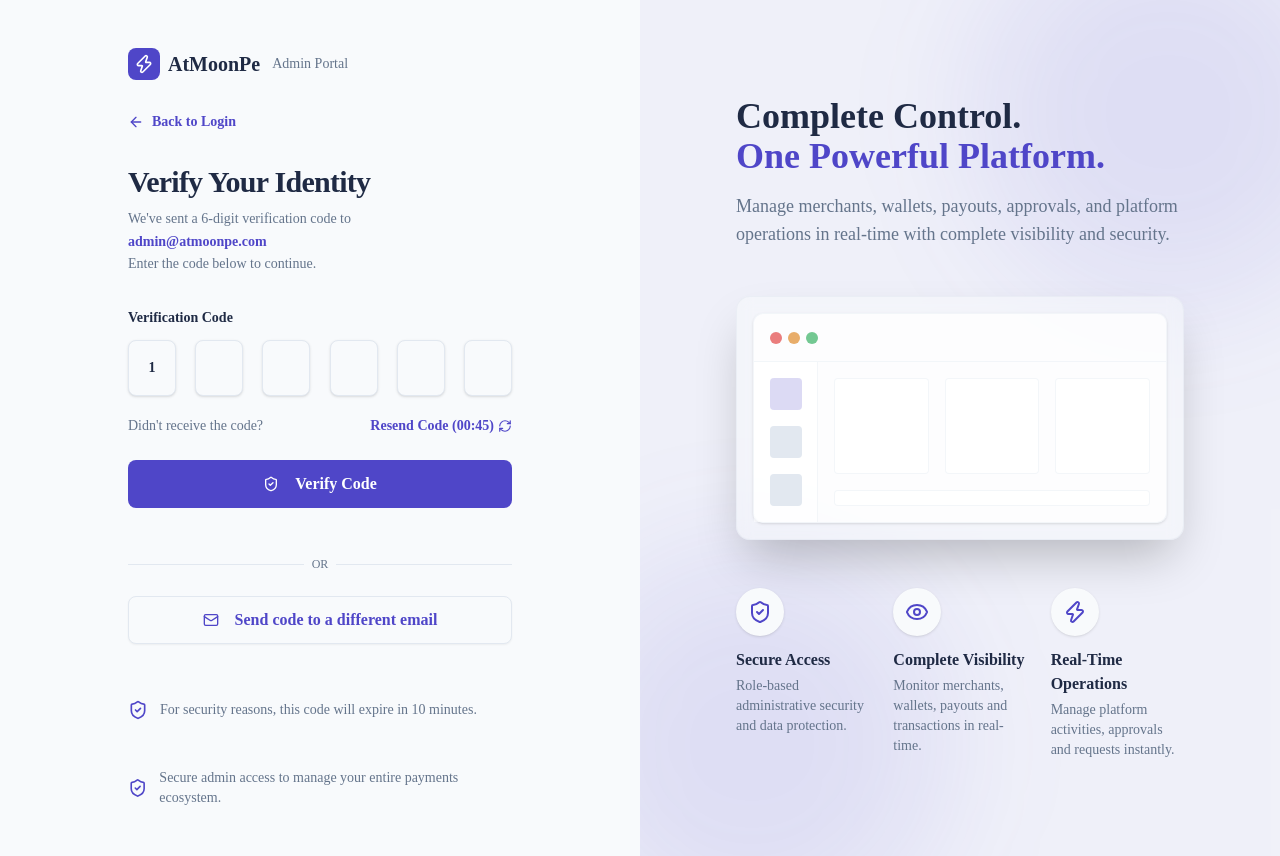
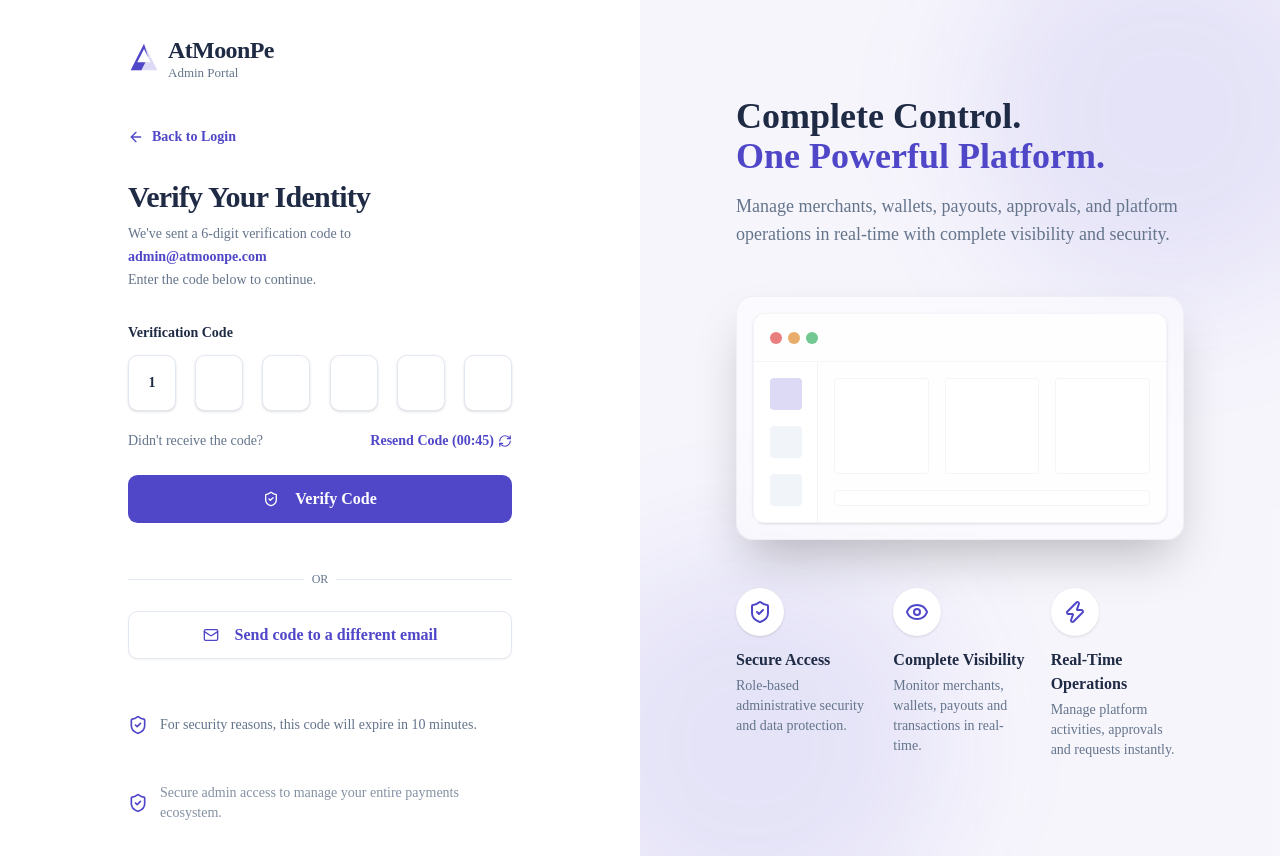
Before and after one commit to 0xkid-root/merchant_adminPanel, a Next.js app: page /verify-otp in a window 1280 px wide. Built offline with nearby package versions, Linux system fonts and the light colour scheme.

Commit message:
auth side ui fix

```diff
--- a/src/app/globals.css
+++ b/src/app/globals.css
@@ -53,7 +53,7 @@
 }
 
 :root {
-  --background: #F8FAFC;
+  --background: #FFFFFF;
   --foreground: #1F2A44;
   --card: #FFFFFF;
   --card-foreground: #1F2A44;
@@ -63,9 +63,9 @@
   --primary-foreground: #FFFFFF;
   --secondary: #64748B;
   --secondary-foreground: #FFFFFF;
-  --muted: #E2E8F0;
+  --muted: #F1F5F9;
   --muted-foreground: #64748B;
-  --accent: #E2E8F0;
+  --accent: #F1F5F9;
   --accent-foreground: #1F2A44;
   --destructive: #DC2626;
   --border: #E2E8F0;
@@ -82,7 +82,7 @@
   --chart-3: oklch(0.439 0 0);
   --chart-4: oklch(0.371 0 0);
   --chart-5: oklch(0.269 0 0);
-  --radius: 0.625rem;
+  --radius: 0.75rem;
 
   --sidebar: #F8FAFC;
   --sidebar-foreground: #1F2A44;
--- a/src/app/page.tsx
+++ b/src/app/page.tsx
@@ -1,11 +1,6 @@
+import { redirect } from "next/navigation";
+
 export default function Home() {
-  return (
-    <div className="flex min-h-screen flex-col items-center justify-center bg-background p-24">
-      <h1 className="text-4xl font-bold text-primary mb-4">AtMoonPe Admin</h1>
-      <p className="text-xl text-foreground mb-8">Admin Panel setup completed.</p>
-      <div className="p-4 bg-success/10 text-success rounded-md border border-success/20">
-        This is only a development placeholder.
-      </div>
-    </div>
-  );
+  // Automatically redirect the root path to the login page
+  redirect("/login");
 }
--- a/src/components/layout/auth-layout.tsx
+++ b/src/components/layout/auth-layout.tsx
@@ -1,25 +1,35 @@
 import React from "react";
 import { ShieldCheck, Eye, Zap } from "lucide-react";
 
+function LogoIcon() {
+  return (
+    <svg width="32" height="32" viewBox="0 0 24 24" fill="none" xmlns="http://www.w3.org/2000/svg" className="text-primary">
+      <path d="M12 2L2 22H22L12 2Z" fill="currentColor" fillOpacity="0.2"/>
+      <path d="M12 2L2 22H10L15 12L12 2Z" fill="currentColor"/>
+      <path d="M7 16L12 6L17 16H7Z" fill="white"/>
+    </svg>
+  );
+}
+
 export function AuthLayout({ children }: { children: React.ReactNode }) {
   return (
-    <div className="flex min-h-screen w-full bg-background">
+    <div className="flex min-h-screen w-full bg-white">
       {/* Left Column - Form */}
-      <div className="flex w-full flex-col justify-center px-8 sm:px-16 lg:w-1/2 xl:px-32">
-        <div className="mx-auto w-full max-w-sm lg:max-w-md">
-          <div className="mb-8 flex items-center gap-2">
-            <div className="flex h-8 w-8 items-center justify-center rounded-md bg-primary text-primary-foreground">
-              <Zap className="h-5 w-5" />
+      <div className="flex w-full flex-col justify-center px-8 sm:px-16 lg:w-1/2 xl:px-32 bg-white">
+        <div className="mx-auto w-full max-w-[400px]">
+          <div className="mb-12 flex items-center gap-2">
+            <LogoIcon />
+            <div className="flex flex-col leading-none">
+              <span className="text-2xl font-bold text-[#1F2A44] tracking-tight">AtMoonPe</span>
+              <span className="text-[13px] font-medium text-muted-foreground">Admin Portal</span>
             </div>
-            <span className="text-xl font-bold text-foreground">AtMoonPe</span>
-            <span className="text-sm font-medium text-muted-foreground ml-1">Admin Portal</span>
           </div>
 
           {children}
 
-          <div className="mt-12 flex items-center gap-3 text-sm text-muted-foreground">
-             <ShieldCheck className="h-5 w-5 text-primary" />
-             <p>Secure admin access to manage your entire payments ecosystem.</p>
+          <div className="mt-12 flex items-center gap-3 text-sm text-muted-foreground/80">
+             <ShieldCheck className="h-5 w-5 text-primary shrink-0" />
+             <p className="leading-snug">Secure admin access to manage your entire payments ecosystem.</p>
           </div>
         </div>
       </div>
--- a/src/features/auth/components/forgot-password-form.tsx
+++ b/src/features/auth/components/forgot-password-form.tsx
@@ -2,7 +2,8 @@
 
 import Link from "next/link";
 import { Mail, ArrowLeft, Send, Lock } from "lucide-react";
-import { Button } from "@/components/ui/button";
+import { Button, buttonVariants } from "@/components/ui/button";
+import { cn } from "@/lib/utils";
 import { Input } from "@/components/ui/input";
 import { Label } from "@/components/ui/label";
 
@@ -53,12 +54,16 @@
         </div>
 
         {/* Back to Login Outline Button */}
-        <Button variant="outline" className="w-full h-12 text-base font-semibold border-border text-primary hover:bg-primary/5 hover:text-primary" asChild>
-          <Link href="/login">
-            <Lock className="mr-2 h-5 w-5" />
-            Back to Login
-          </Link>
-        </Button>
+        <Link
+          href="/login"
+          className={cn(
+            buttonVariants({ variant: "outline" }),
+            "w-full h-12 text-base font-semibold border-border text-primary hover:bg-primary/5 hover:text-primary flex justify-center"
+          )}
+        >
+          <Lock className="mr-2 h-5 w-5" />
+          Back to Login
+        </Link>
       </form>
     </div>
   );
```
